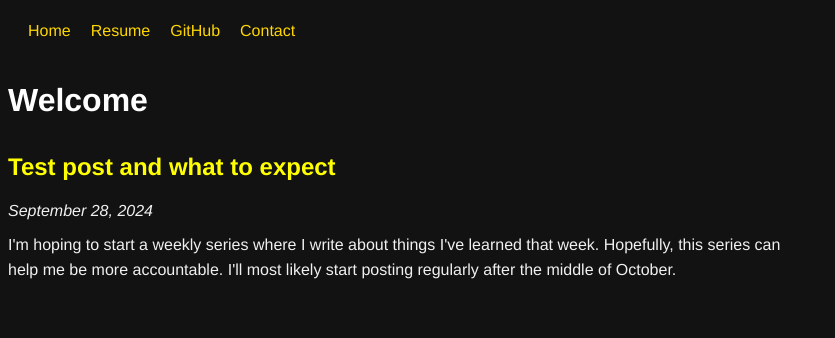
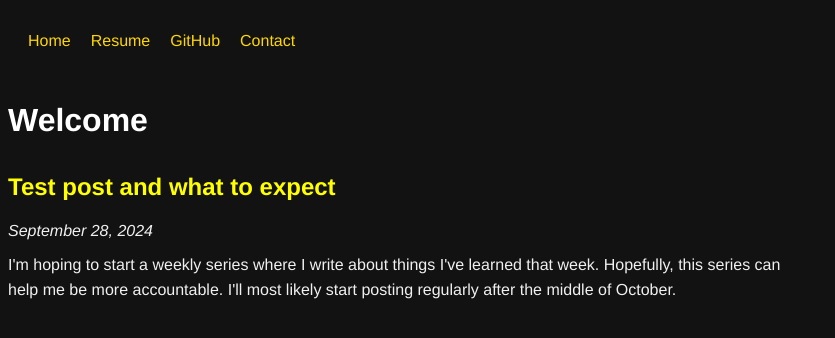
Before and after one commit to benn9833/benn9833.github.io, a Jekyll site: the page built from index.html, in a window 1280 px wide. Shown: the top 338 px of the page, without its empty margins (0-835 px from the left). Built offline with Jekyll 4.4.1, drawn with Linux system fonts in a browser that asks for light colours.

Commit message:
Update style.css

```diff
--- a/assets/css/style.css
+++ b/assets/css/style.css
@@ -6,7 +6,7 @@
     justify-content: flex-start; /* Align the links to the left */
     align-items: center; /* Vertically center the links */
     background-color: #121212; /* Same background color */
-    padding: 10px 20px; /* Add padding for vertical and horizontal space */
+    padding: /*10px*/ 20px; /* Add padding for vertical and horizontal space */
 }
 
 .topnav a {
```
